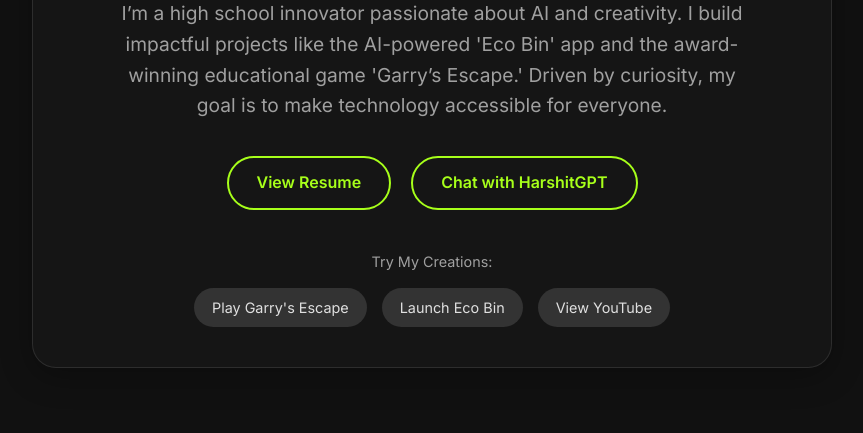
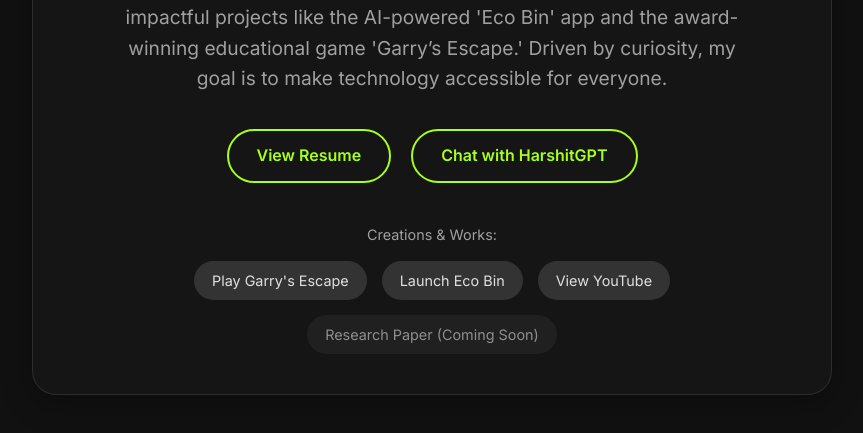
Before and after one commit to HarshitPeriwal/HarshitPeriwal.github.io, a plain HTML site: page index.html in a window 1280 px wide. Shown: the part 281-714 px from the top of the page, without its empty margins (208-1071 px from the left). Drawn offline with Linux system fonts and the light colour scheme.

Commit message:
Add Research Paper Button

```diff
--- a/index.html
+++ b/index.html
@@ -23,14 +23,15 @@
             </div>
 
             <div class="featured-projects">
-                <span class="featured-title">Try My Creations:</span>
+                <span class="featured-title">Creations & Works:</span>
                 <div class="project-links-wrapper">
                     <a href="garrys-escape-build/index.html" class="project-link" target="_blank">Play Garry's Escape</a>
                     <a href="eco-bin-build/index.html" class="project-link" target="_blank">Launch Eco Bin</a>
-                    <!-- =================================== -->
-                    <!-- !!! NEW YOUTUBE LINK ADDED HERE !!! -->
-                    <!-- =================================== -->
                     <a href="https://www.youtube.com/@HarshitPeriwal" class="project-link" target="_blank">View YouTube</a>
+                    <!-- ============================================= -->
+                    <!-- !!! NEW "COMING SOON" RESEARCH PAPER LINK !!! -->
+                    <!-- ============================================= -->
+                    <a class="project-link coming-soon">Research Paper (Coming Soon)</a>
                 </div>
             </div>
 
--- a/style.css
+++ b/style.css
@@ -130,6 +130,20 @@ body {
     transform: translateY(-2px);
 }
 
+/* ============================================= */
+/* !!! NEW STYLES FOR THE "COMING SOON" LINK !!! */
+/* ============================================= */
+.project-link.coming-soon {
+    background-color: #282828;
+    opacity: 0.6;
+    cursor: default;
+}
+
+.project-link.coming-soon:hover {
+    background-color: #282828; /* Keep the same background on hover */
+    transform: none; /* Disable the lift effect */
+}
+
 
 /* Responsive adjustments for mobile devices */
 @media (max-width: 768px) {
```
